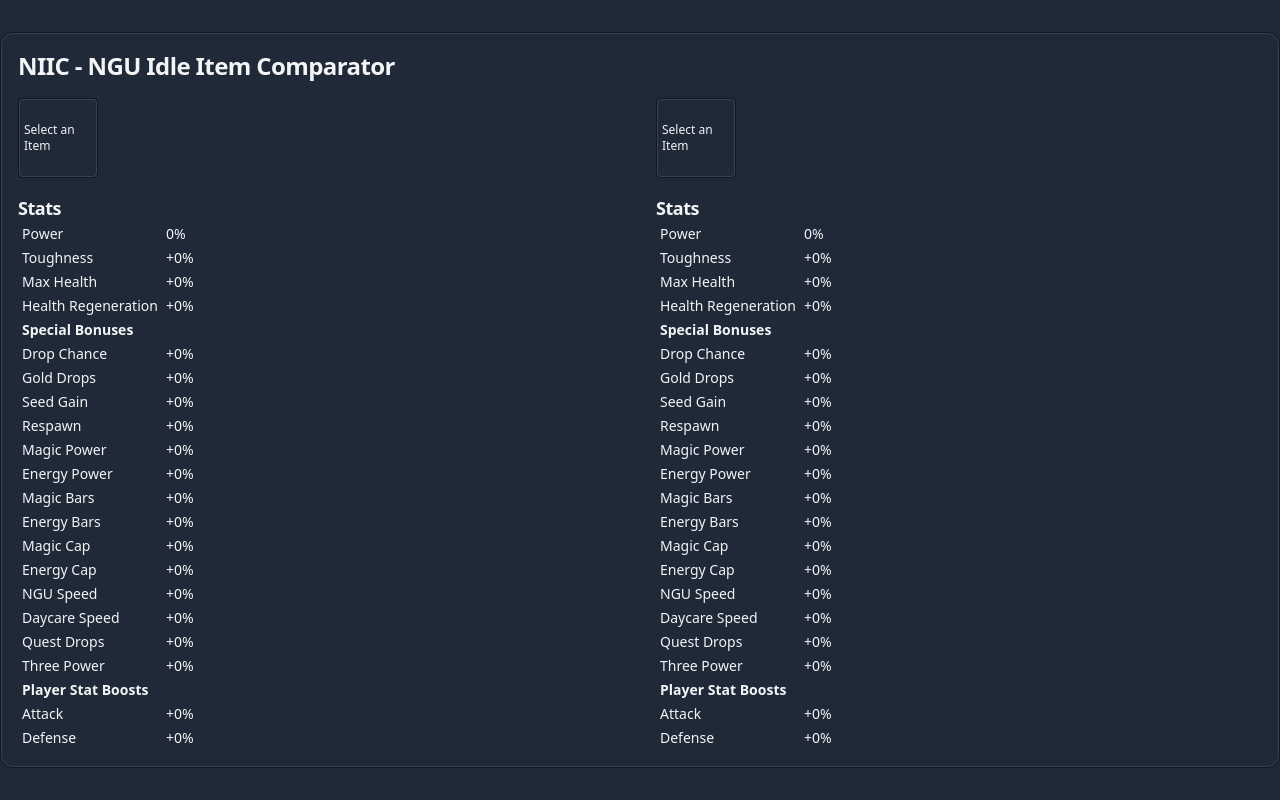
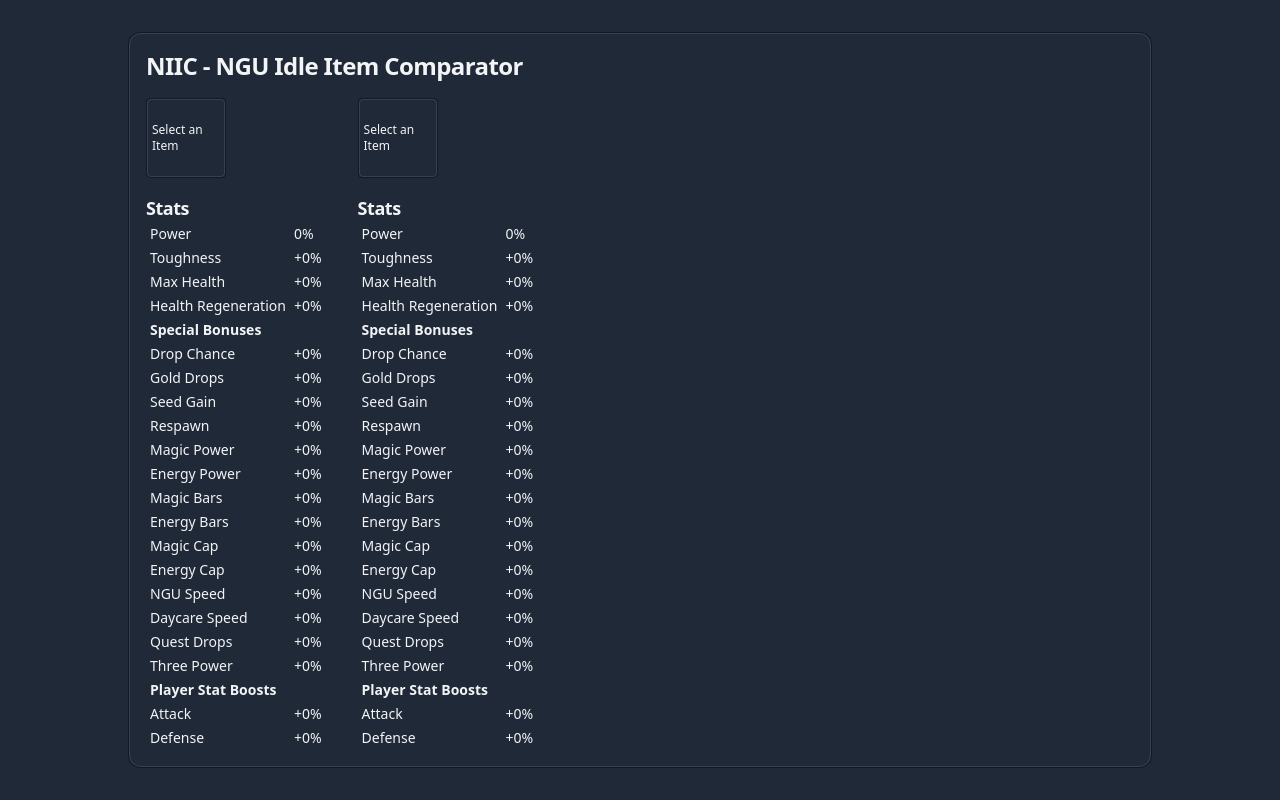
Before and after one commit to Kovah/niic, a Vue app: page / in a window 1280 px wide. Built offline with nearby package versions, Linux system fonts and the light colour scheme.

Commit message:
Adjust design

```diff
--- a/index.html
+++ b/index.html
@@ -7,7 +7,7 @@
     <title>NIIC - NGU Idle Item Comparator</title>
   </head>
   <body>
-    <div id="app" class="container mx-auto"></div>
+    <div id="app" class="container"></div>
     <script type="module" src="/src/main.js"></script>
   </body>
 </html>
--- a/src/components/Comparator.vue
+++ b/src/components/Comparator.vue
@@ -6,7 +6,7 @@
     <main class="app">
         <div class="app-inner">
             <h1 class="text-2xl font-bold tracking-tight">NIIC - NGU Idle Item Comparator</h1>
-            <div class="mt-4 grid grid-cols-2 gap-8">
+            <div class="mt-4 flex gap-8">
                 <Item :item="item" :id="index" v-for="(item, index) in store.items"/>
             </div>
         </div>
--- a/src/components/ItemSelector.vue
+++ b/src/components/ItemSelector.vue
@@ -1,8 +1,9 @@
 <template>
     <div v-show="store.itemSelector.isOpen" class="absolute z-30 left-0 top-0 right-0 bottom-0 bg-gray-900/70">
         <div class="container mx-auto h-screen flex flex-row justify-center items-center">
-            <div class="bg-gray-800 rounded-xl border border-gray-900 w-full max-w-xl shadow-xl">
+            <div class="bg-gray-900 rounded-xl border border-gray-900 w-full max-w-xl shadow-xl">
                 <div class="rounded-xl border border-gray-700 p-4">
+
                     <h2 class="h2 mb-4">Item Select</h2>
                     <div class="flex flex-wrap">
                         <div class="w-10 h-10 border-2 border-gray-700 text-xs break-words cursor-pointer"
@@ -10,6 +11,9 @@
                             <img :src="'/items/' + item.id + '.png'" :alt="item.name">
                         </div>
                     </div>
+
+                    <button class="btn mt-4" v-on:click="closeSelector">Cancel</button>
+
                 </div>
             </div>
         </div>
@@ -32,6 +36,9 @@
         applyItem (item) {
             store.setItem(item);
             store.closeItemSelector();
+        },
+        closeSelector () {
+            store.closeItemSelector();
         }
     }
 };
--- a/src/style.css
+++ b/src/style.css
@@ -26,4 +26,13 @@
     .app-inner {
         @apply border border-gray-700 rounded-xl p-4;
     }
+
+    .btn {
+        @apply relative inline-block py-1 px-3 text-sm tracking-wide text-gray-100 hover:text-white bg-gray-800 rounded border border-gray-900 hover:shadow transition;
+    }
+
+    .btn::after {
+        content: '';
+        @apply absolute top-0 right-0 bottom-0 left-0 rounded border border-gray-700;
+    }
 }
--- a/tailwind.config.cjs
+++ b/tailwind.config.cjs
@@ -5,6 +5,16 @@
         "./src/**/*.{vue,js,ts,jsx,tsx}",
     ],
     theme: {
+        container: {
+            center: true,
+            screens: {
+                sm: '640px',
+                md: '768px',
+                lg: '1024px',
+                xl: '1024px',
+                '2xl': '1024px'
+            }
+        },
         extend: {
             colors: {
                 'ngu-primary': '#6386a4',
```
